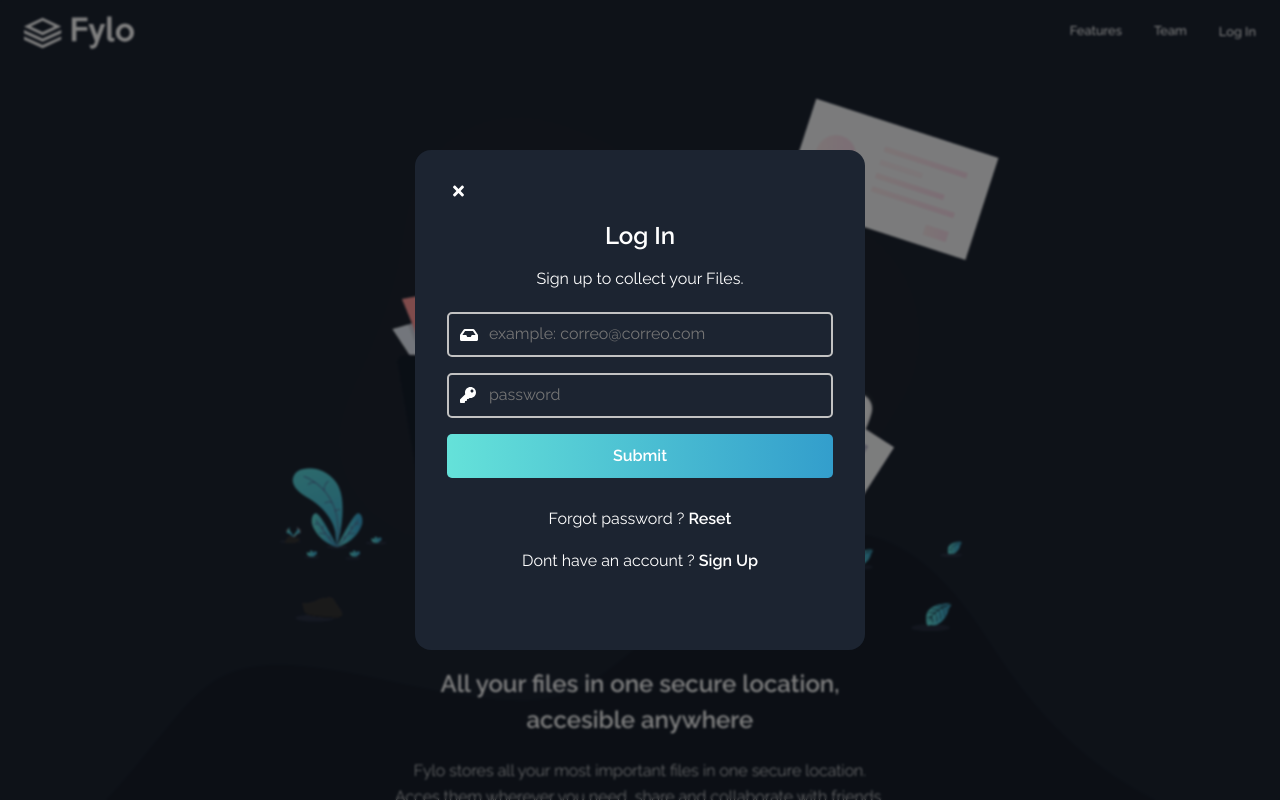
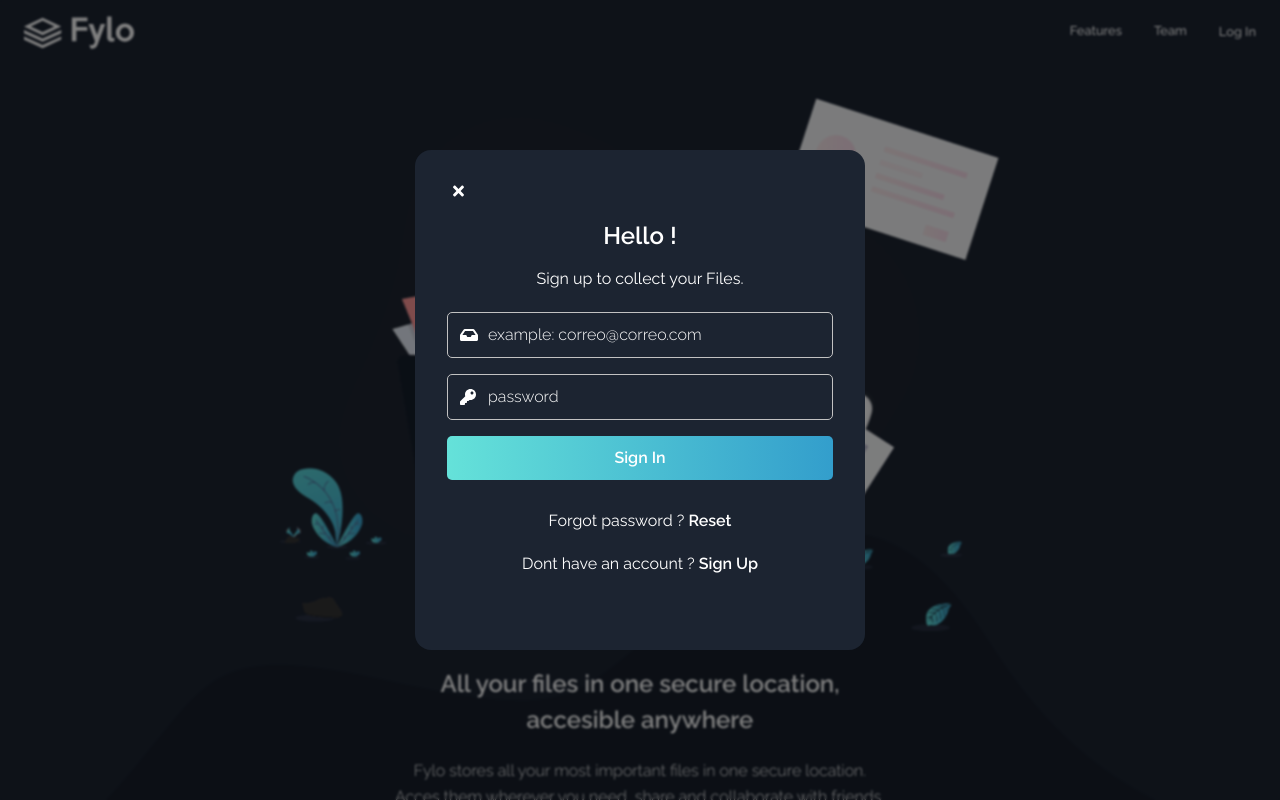
Before and after one commit to Andreszd/app-scribd, a React (Create React App) app: page / in a window 1280 px wide. Both pictures are taken after a click on the button "Log In". Shown: the top 800 px of the page. Built offline with nearby package versions, Linux system fonts and the light colour scheme.

Commit message:
begin creating functinaly login form

```diff
--- a/src/components/Form/FormLogin.js
+++ b/src/components/Form/FormLogin.js
@@ -1,15 +1,30 @@
 import Form from ".";
+import useForm from "../../hooks/useForm";
 import Input from "../Input";
 
+export default function FormLogin(){
+    const bodyForm = {
+        email:'',
+        password:''
+    }
+    const { handlerChange } = useForm(bodyForm)
 
-export default function FormLogin(){
+    const handlerSubmit = evt =>{
+        evt.preventDefault()
+        console.log('hi world')
+    }
     return(
-        <Form>
-            <h2 className="form__title">Log In</h2>
+        <Form onSubmit={handlerSubmit}>
+            <h2 className="form__title">Hello !</h2>
             <p className="form__text">Sign up to collect your Files.</p>
-            <Input placeholder="example: correo@correo.com" type="email"/>
-            <Input type="password" placeholder="password"/>
-            <Input type="submit"/>
+            <Input placeholder="example: correo@correo.com"
+            type="email"
+            onKeywoard={handlerChange}
+            />
+            <Input type="password"
+            onKeywoard={handlerChange}
+            placeholder="password"/>
+            <Input type="submit" value="Sign In"/>
             <footer className="form__footer">
                 <p className="form__text">Forgot password ? <a href="#" className="form__link">Reset</a></p>
                 <p className="form__text">Dont have an account ? <a href="#" className="form__link">Sign Up</a></p>
--- a/src/components/Form/index.js
+++ b/src/components/Form/index.js
@@ -2,9 +2,9 @@ import Input from "../Input";
 
 import './style.scss'
 
-export default function Form({children}){
+export default function Form({children, onSubmit}){
     return (
-        <form className = "form">
+        <form className = "form" onSubmit={onSubmit}>
             {children}
         </form>
     )
--- a/src/components/Form/style.scss
+++ b/src/components/Form/style.scss
@@ -14,4 +14,9 @@
         font-weight: 600;
         text-decoration: none;
     }
+    @media screen and (min-width: 720px){
+        &__link:hover{
+            border-bottom: 1px solid var(--white);
+        }
+    }
 }
--- a/src/components/Input/index.js
+++ b/src/components/Input/index.js
@@ -3,20 +3,32 @@ import './style.scss'
 import { FontAwesomeIcon } from '@fortawesome/react-fontawesome'
 import { faKey, faBox, faInbox } from '@fortawesome/free-solid-svg-icons'
 
-export default function Input({placeholder, type} = {}){
+export default function Input({placeholder, type, value, onKeywoard} = {}){
 
     switch(type){
         case 'submit':
-            return <input placeholder={placeholder} type={type} className="field-container__input-submit"/>
+            return <input placeholder={placeholder}
+            type={type}
+            name={type}
+            className="field-container__input-submit"
+            value = {value}/>
         case 'password':
             return  <div className="field-container">
-                    <input placeholder={placeholder} type={type} className="field-container__input"/>
+                    <input placeholder={placeholder}
+                    onChange = {onKeywoard}
+                    name={type}
+                    type={type}
+                    className="field-container__input"/>
                 <FontAwesomeIcon  icon={faKey} className='field-container__icon'/>
             </div>
         case 'email':
             return  <div className="field-container">
-                    <FontAwesomeIcon  icon={faInbox} className='field-container__icon'/>
-                    <input placeholder={placeholder} type={type} className="field-container__input"/>
+                    <FontAwesomeIcon  icon={faInbox}
+                    className='field-container__icon'/>
+                    <input placeholder={placeholder}
+                    onChange = {onKeywoard}
+                    name={type}
+                    type={type} className="field-container__input"/>
                     </div>
         default:
             return null;
--- a/src/components/Input/style.scss
+++ b/src/components/Input/style.scss
@@ -4,15 +4,19 @@
     position: relative;
     &__input{
         box-sizing: border-box;
-        padding-top: .7rem ;
-        padding-bottom: .7rem;
+        padding-top: .8rem ;
+        padding-bottom: .8rem;
         width: 100%;
         padding-left: 2.5rem;
-        border:2px solid #c2c2c2;
+        border:1px solid #c2c2c2;
         border-radius: 5px;
         outline: none;
         background-color: transparent;
         color: var(--white);
+        &::placeholder{
+            color: var(--white);
+            font-weight: 300;
+        }
         &-submit{
             width: 100%;
             padding: .8rem;
@@ -21,13 +25,13 @@
             font-weight: 600;
             color: var(--white);
             background: linear-gradient(90deg, var(--cyan), var(--blue));
-            &:invalid{
-                border-color: red;
-            }
             @media screen and (min-width: 720px){
                 cursor: pointer;
             }
         }
+        &:invalid{
+            border-color: red;
+       }
     }
     &__icon{
         text-align: center;
--- /dev/null
+++ b/src/hooks/useForm.js
@@ -0,0 +1,15 @@
+import { useState } from 'react';
+
+export default function useForm(form){
+
+    const [bodyForm, setBodyForm] = useState(form)
+
+    const handlerChange = evt =>{
+        console.log(evt.target.value)
+        setBodyForm({
+            ...bodyForm,
+            [evt.target.name] : evt.target.value
+        })
+    }
+    return { handlerChange }
+}
```
Also changed, not shown: 1 other file (tests, documents, lock files or other folders).
